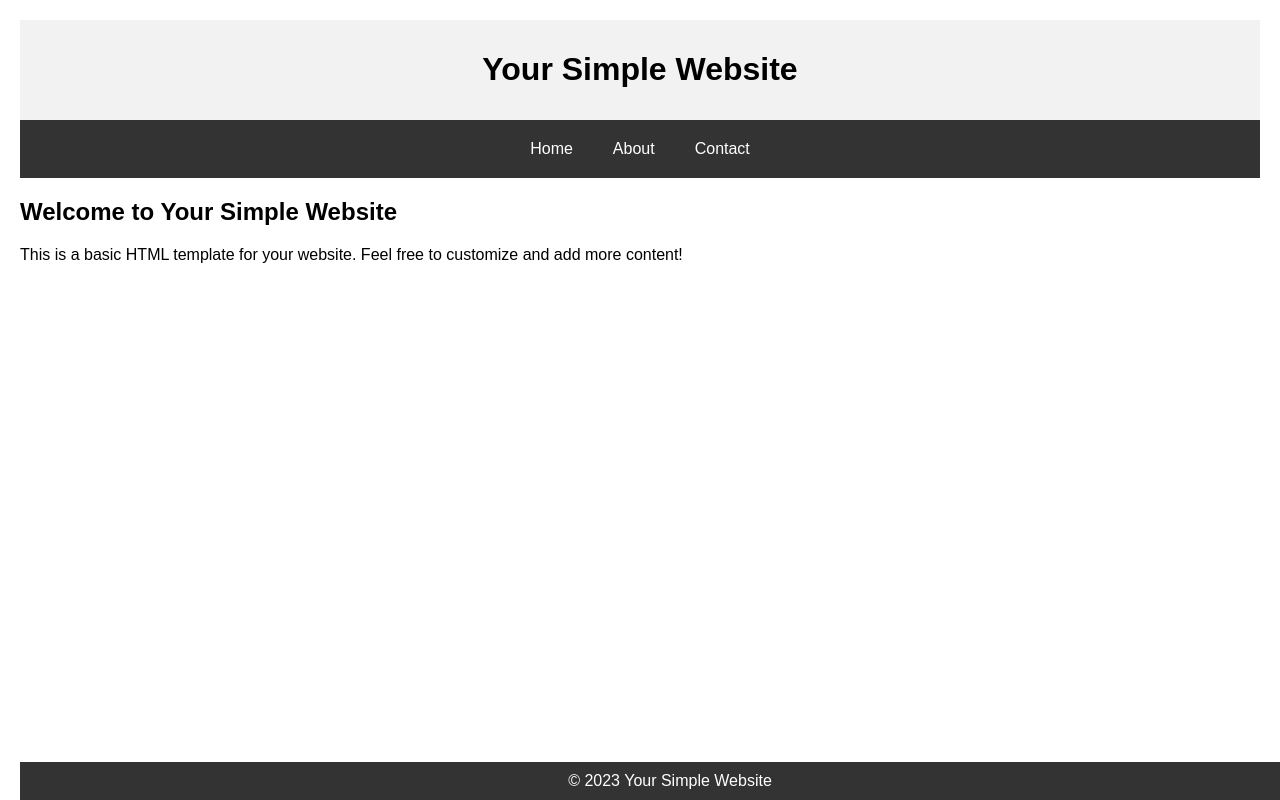
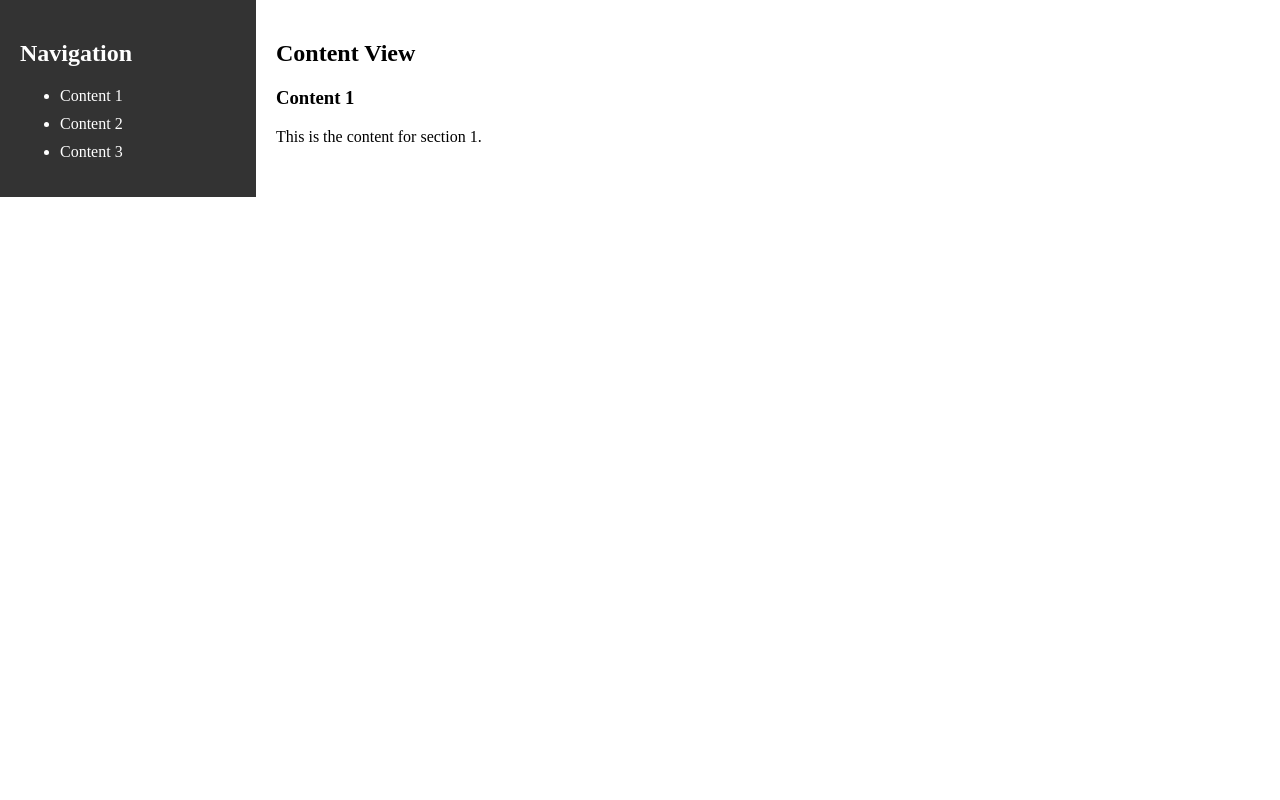
Before and after one commit to bot346/tcl, a plain HTML site: page mass.html in a window 1280 px wide. Drawn offline with Linux system fonts and the light colour scheme.

Commit message:
Update mass.html

```diff
--- a/mass.html
+++ b/mass.html
@@ -3,68 +3,76 @@
 <head>
     <meta charset="UTF-8">
     <meta name="viewport" content="width=device-width, initial-scale=1.0">
-    <title>Your Simple Website</title>
+    <title>Navigation and Content View</title>
     <style>
         body {
-            font-family: Arial, sans-serif;
-            margin: 20px;
+            margin: 0;
+            padding: 0;
+            display: flex;
         }
 
-        header {
-            background-color: #f2f2f2;
-            padding: 10px;
-            text-align: center;
+        #navigation {
+            width: 20%;
+            background-color: #333;
+            color: #fff;
+            padding: 20px;
+            box-sizing: border-box;
         }
 
-        nav {
-            display: flex;
-            justify-content: center;
-            background-color: #333;
-            padding: 10px;
+        #content-view {
+            flex: 1;
+            padding: 20px;
+            box-sizing: border-box;
         }
 
-        nav a {
-            color: white;
+        a {
+            color: #fff;
             text-decoration: none;
-            padding: 10px;
-            margin: 0 10px;
-        }
-
-        section {
-            margin: 20px 0;
-        }
-
-        footer {
-            background-color: #333;
-            color: white;
-            text-align: center;
-            padding: 10px;
-            position: fixed;
-            bottom: 0;
-            width: 100%;
+            display: block;
+            margin-bottom: 10px;
         }
     </style>
 </head>
 <body>
 
-    <header>
-        <h1>Your Simple Website</h1>
-    </header>
+    <div id="navigation">
+        <h2>Navigation</h2>
+        <ul>
+            <li><a href="#" onclick="showContent('content1')">Content 1</a></li>
+            <li><a href="#" onclick="showContent('content2')">Content 2</a></li>
+            <li><a href="#" onclick="showContent('content3')">Content 3</a></li>
+        </ul>
+    </div>
 
-    <nav>
-        <a href="#">Home</a>
-        <a href="#">About</a>
-        <a href="#">Contact</a>
-    </nav>
+    <div id="content-view">
+        <h2>Content View</h2>
+        <div id="content1">
+            <h3>Content 1</h3>
+            <p>This is the content for section 1.</p>
+        </div>
 
-    <section>
-        <h2>Welcome to Your Simple Website</h2>
-        <p>This is a basic HTML template for your website. Feel free to customize and add more content!</p>
-    </section>
+        <div id="content2" style="display: none;">
+            <h3>Content 2</h3>
+            <p>This is the content for section 2.</p>
+        </div>
 
-    <footer>
-        &copy; 2023 Your Simple Website
-    </footer>
+        <div id="content3" style="display: none;">
+            <h3>Content 3</h3>
+            <p>This is the content for section 3.</p>
+        </div>
+    </div>
+
+    <script>
+        function showContent(contentId) {
+            // Hide all content views
+            document.querySelectorAll('#content-view > div').forEach(function(content) {
+                content.style.display = 'none';
+            });
+
+            // Show the selected content
+            document.getElementById(contentId).style.display = 'block';
+        }
+    </script>
 
 </body>
 </html>
```
